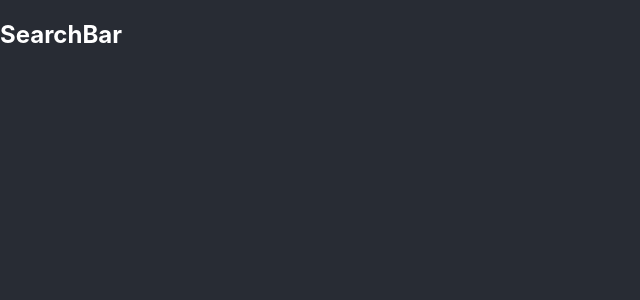
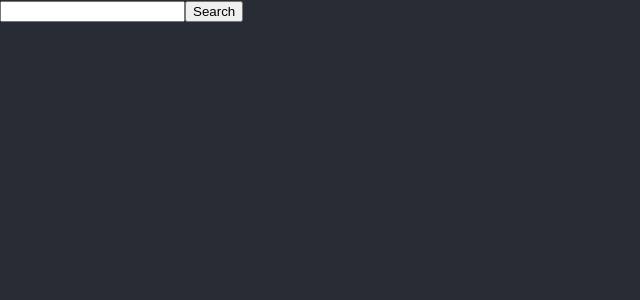
Before and after one commit to emanuelmisic/Weather-App, a React (Create React App) app: page / in a window 1280 px wide. Shown: the top 300 px of the page, without its empty margins (0-640 px from the left). Built offline with nearby package versions, Linux system fonts and the light colour scheme.

Commit message:
add SearchBar component

```diff
--- a/src/App.js
+++ b/src/App.js
@@ -1,7 +1,9 @@
+import SearchBar from "./components/SearchBar";
+
 function App() {
   return (
     <div className="app-dark">
-      <h2>SearchBar</h2>
+      <SearchBar />
     </div>
   );
 }
--- /dev/null
+++ b/src/components/SearchBar.js
@@ -0,0 +1,10 @@
+function SearchBar() {
+  return (
+    <div className="search-bar-container">
+      <input type="text" />
+      <button>Search</button>
+    </div>
+  );
+}
+
+export default SearchBar;
```
